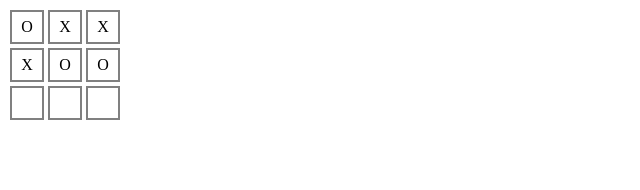
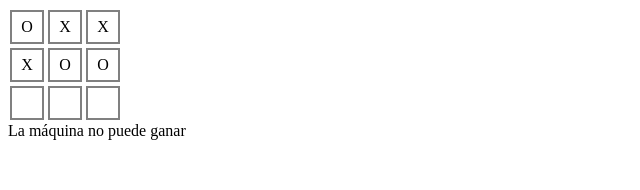
Before and after one commit to albasmg/tic-tac-toe, a React (Create React App) app: page / in a window 1280 px wide. Shown: the top 190 px of the page, without its empty margins (0-640 px from the left). Built offline with nearby package versions, Linux system fonts and the light colour scheme.

Commit message:
check if there's a winner functions

```diff
--- a/src/App.js
+++ b/src/App.js
@@ -1,4 +1,4 @@
-import React from 'react';
+import React, { useState, useEffect } from 'react';
 
 const PERSON_PLAYER = 'O';
 const MACHINE_PLAYER = 'X';
@@ -43,22 +43,43 @@ const createBoard = () => {
   return board;
 };
 
+const isBottomLeftWinner = (board) =>
+  (board[0][0] === MACHINE_PLAYER && board[1][0] === MACHINE_PLAYER) ||
+  (board[0][2] === MACHINE_PLAYER && board[1][1] === MACHINE_PLAYER);
+
+const isBottomCenterWinner = (board) =>
+  board[0][1] === MACHINE_PLAYER && board[1][1] === MACHINE_PLAYER;
+
+const isBottomRightWinner = (board) =>
+  (board[0][2] === MACHINE_PLAYER && board[1][2] === MACHINE_PLAYER) ||
+  (board[0][0] === MACHINE_PLAYER && board[1][1] === MACHINE_PLAYER);
+
 const App = () => {
   const board = createBoard();
+  const isLeftWinner = isBottomLeftWinner(board);
+  const isCenterWinner = isBottomCenterWinner(board);
+  const isRightWinner = isBottomRightWinner(board);
 
   return (
     <div className="App">
       <div className="board">
-        {board.map((row, index) => (
-          <div className="row" key={index}>
-            {row.map((col, index) => (
-              <div className="col" key={index}>
+        {board.map((row, rowIndex) => (
+          <div className="row" key={rowIndex}>
+            {row.map((col, colIndex) => (
+              <div className="col" key={`${rowIndex}-${colIndex}`}>
                 {col}
               </div>
             ))}
           </div>
         ))}
       </div>
+      {isLeftWinner && 'La máquina gana con izquierda'}
+      {isCenterWinner && 'La máquina gana con centro'}
+      {isRightWinner && 'La máquina gana con derecha'}
+      {!isLeftWinner &&
+        !isCenterWinner &&
+        !isRightWinner &&
+        'La máquina no puede ganar'}
     </div>
   );
 };
```
